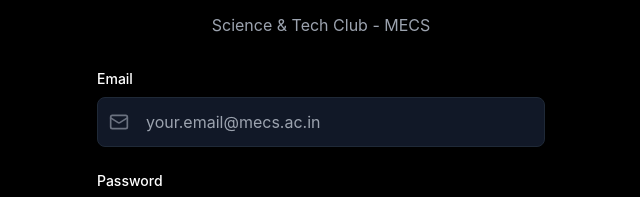
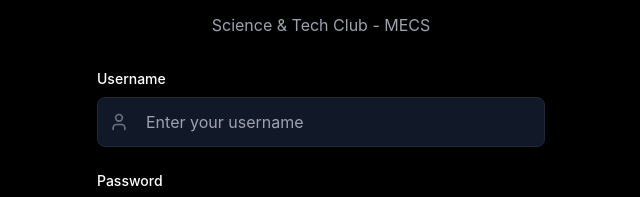
Before and after one commit to scienceclubmecs/science-tech-club, a React (Vite) app in the folder client/: page /login in a window 1280 px wide. Shown: the part 273-470 px from the top of the page, without its empty margins (319-959 px from the left). Built offline with nearby package versions, Linux system fonts and the light colour scheme; no server answers.

Commit message:
Update Login.jsx

```diff
--- a/client/src/pages/Login.jsx
+++ b/client/src/pages/Login.jsx
@@ -1,11 +1,11 @@
 import { useState } from 'react'
 import { useNavigate } from 'react-router-dom'
-import { Mail, Lock, AlertCircle } from 'lucide-react'
+import { User, Lock, AlertCircle } from 'lucide-react'
 import api from '../services/api'
 
 export default function Login({ setUser }) {
   const navigate = useNavigate()
-  const [formData, setFormData] = useState({ email: '', password: '' })
+  const [formData, setFormData] = useState({ username: '', password: '' })
   const [error, setError] = useState('')
   const [loading, setLoading] = useState(false)
 
@@ -48,16 +48,16 @@ export default function Login({ setUser }) {
 
         <form onSubmit={handleSubmit} className="space-y-6">
           <div>
-            <label className="block text-white mb-2 text-sm font-medium">Email</label>
+            <label className="block text-white mb-2 text-sm font-medium">Username</label>
             <div className="relative">
-              <Mail className="absolute left-3 top-1/2 -translate-y-1/2 w-5 h-5 text-gray-500" />
+              <User className="absolute left-3 top-1/2 -translate-y-1/2 w-5 h-5 text-gray-500" />
               <input
-                type="email"
+                type="text"
                 required
-                value={formData.email}
-                onChange={(e) => setFormData({...formData, email: e.target.value})}
+                value={formData.username}
+                onChange={(e) => setFormData({...formData, username: e.target.value})}
                 className="w-full pl-12 pr-4 py-3 bg-gray-900 border border-gray-800 rounded-lg text-white focus:outline-none focus:border-blue-600 transition"
-                placeholder="your.email@mecs.ac.in"
+                placeholder="Enter your username"
               />
             </div>
           </div>
```
